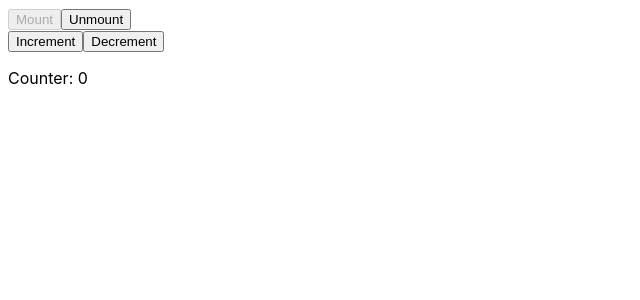
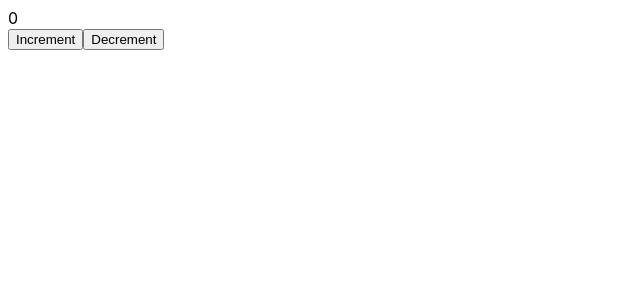
Before and after one commit to lswebdevelops/props_app, a React (Create React App) app: page / in a window 1280 px wide. Shown: the top 300 px of the page, without its empty margins (0-640 px from the left). Built offline with nearby package versions, Linux system fonts and the light colour scheme.

Commit message:
using hooks, useState

```diff
--- a/src/App.js
+++ b/src/App.js
@@ -1,31 +1,21 @@
 import React from 'react';
 import './App.css';
-import Counter from './Components/Counter';
 
-class App extends React.Component {
-  constructor(props) {
-    super(props);
-    this.state = {
-      mount: true
-    };
-    this.mountCounter = () => this.setState({ mount: true });
-    this.unMountCounter = () => this.setState({ mount: false });
-  }
+const App = () => {
+  const [count , setCount ] = React.useState(0);
+  const incrementCount = () => {
+    setCount(count + 1);
+  };
+  const decrementCount = () => {
+    setCount(count -1);
+  };
+  return(
+    <div>
+      <div>{count}</div>
+      <button onClick={incrementCount}>Increment</button>
+      <button onClick={decrementCount}>Decrement</button>
 
-  render() {
-    return (
-      <div className="App">
-        <button onClick={this.mountCounter} disabled={this.state.mount}>
-          Mount
-        </button>
-        <button onClick={this.unMountCounter} disabled={!this.state.mount}>
-          Unmount
-        </button>
-
-        {this.state.mount ? <Counter /> : null}
-      </div>
-    );
-  }
+    </div>
+  )
 }
-
 export default App;
--- a/src/Components/Counter.jsx
+++ /dev/null
@@ -1,41 +0,0 @@
-import React from "react";
-
-class Counter extends React.Component {
-    constructor(props) {
-        console.log("constructor");
-        super(props);
-        this.state = {
-            counter: 0
-        };
-        this.increment = () => this.setState({ counter: this.state.counter + 1 });
-        this.decrement = () => this.setState({ counter: this.state.counter - 1 });
-    }
-
-    componentDidMount() {
-        console.log('Component did mount');
-        console.log("----------------------------");
-    }
-
-    render() {
-        console.log("render");
-        return (
-            <div>
-                <button onClick={this.increment}>Increment</button>
-                <button onClick={this.decrement}>Decrement</button>
-                <p>Counter: {this.state.counter}</p>
-            </div>
-        );
-    }
-
-    componentDidUpdate(prevProps, prevState, snapshot) {
-        console.log("component did update");
-        console.log("----------------------------");
-    }
-    componentWillUnmount() {
-        console.log("component will unmount ");
-        console.log("----------------------------");
-
-    }
-}
-
-export default Counter;
```
